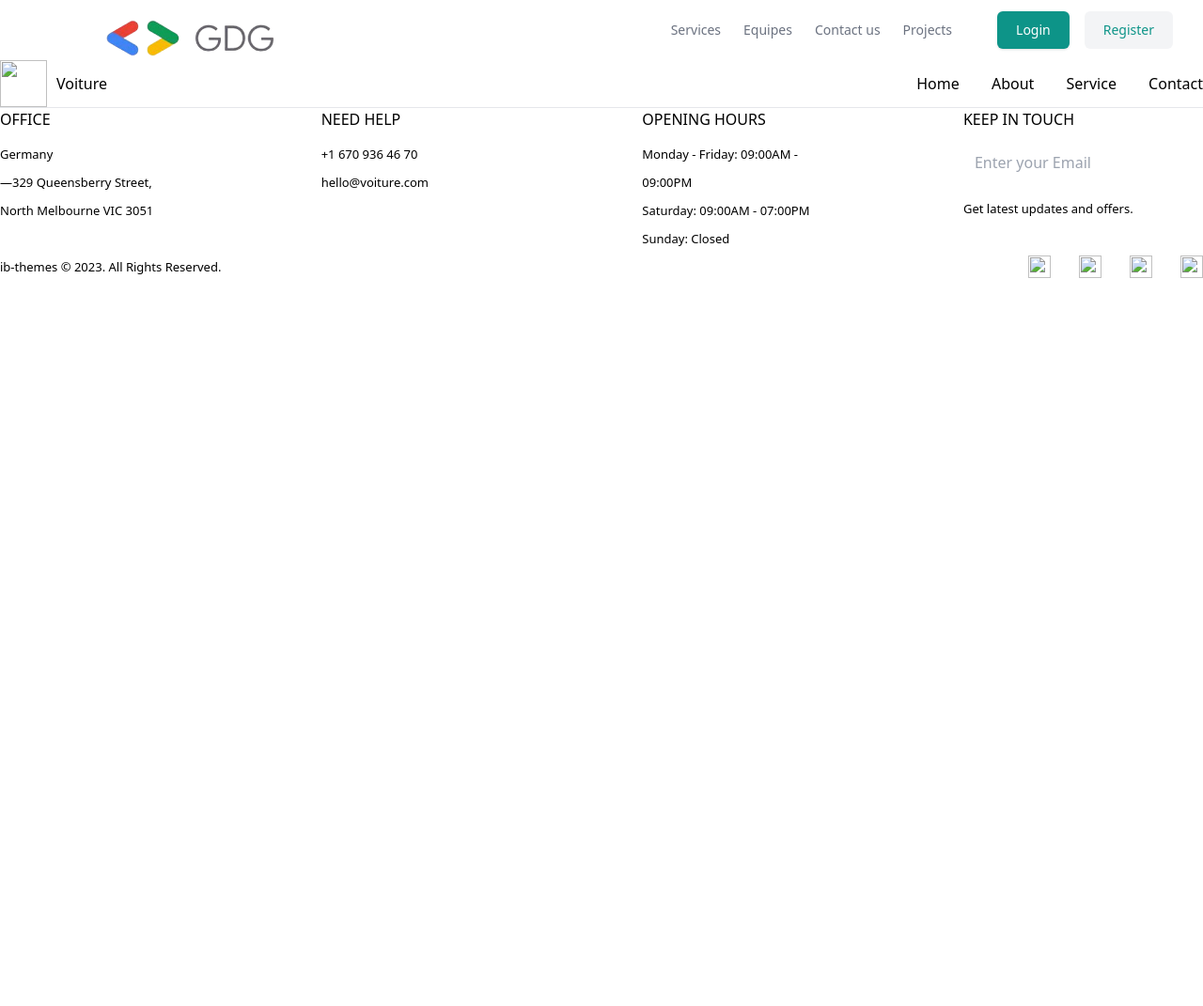
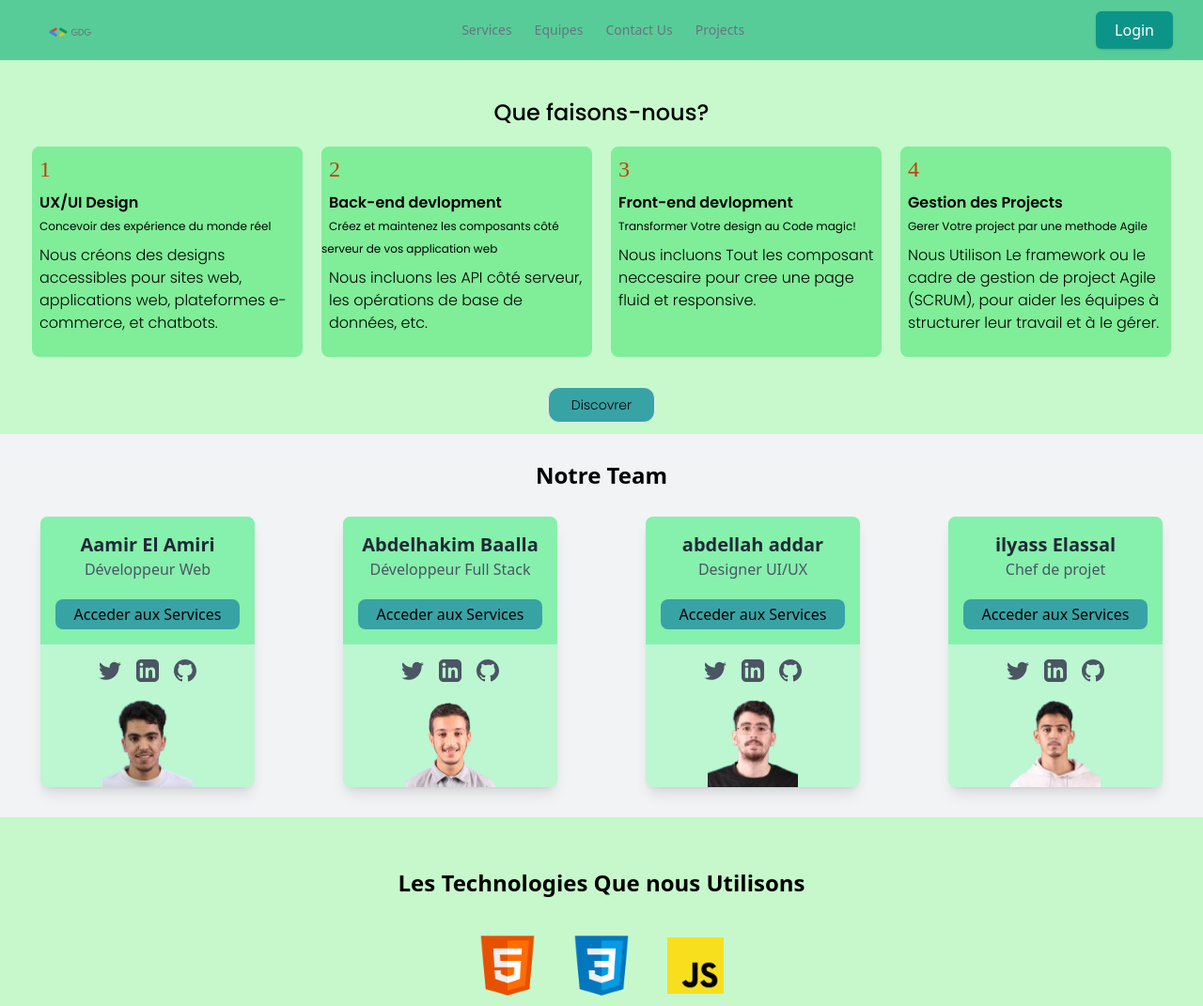
Before and after one commit to ISTIFANO/TeamFolio-by-Pixel-Warriors, a website: page index.html in a window 1280 px wide. Shown: the top 1071 px of the page at 94% size. Before the commit the page ends 800 px from the top, so only its background shows below. Drawn offline with nearby package versions, Linux system fonts and the light colour scheme; files whose address does not match are found by name.

Commit message:
add the home page like a services page

```diff
--- a/index.html
+++ b/index.html
@@ -1,98 +1,99 @@
-<!doctype html>
-<html>
+<!DOCTYPE html>
+<html lang="en">
 <head>
     <meta charset="UTF-8">
     <meta name="viewport" content="width=device-width, initial-scale=1.0">
-  <link href="./src/output.css" rel="stylesheet">
-  <link rel="stylesheet" href="./assests/css/style.css">
+    <title>Services</title>
+    <link rel="preconnect" href="https://fonts.googleapis.com">
+    <link rel="preconnect" href="https://fonts.gstatic.com" crossorigin>
+    <link href="https://fonts.googleapis.com/css2?family=DM+Sans:ital,opsz,wght@0,9..40,100..1000;1,9..40,100..1000&family=Poppins:ital,wght@0,100;0,200;0,300;0,400;0,500;0,600;0,700;0,800;0,900;1,100;1,200;1,300;1,400;1,500;1,600;1,700;1,800;1,900&display=swap" rel="stylesheet">
     <script src="https://cdn.tailwindcss.com"></script>
-
-  <!-- <link href="./pages/" rel="stylesheet"> -->
-
+    <link rel="stylesheet" href="../assests/css/style.css">
 </head>
 <body>
-  <header class="bg-white w-screen  ">
+    <!--Navbar -->
+    <header class="w-full bg-[#57CC99]">
         <div class="mx-auto max-w-screen-xl px-4 sm:px-6 lg:px-8">
             <div class="flex h-16 items-center justify-between">
-        <div class="flex-1 md:flex md:items-center md:gap-12">
-          <a class="block text-teal-600" href="#">
+                <a class="text-teal-600" href="#">
                     <span class="sr-only">Home</span>
-            <img src="./assests/OIP-removebg-preview.png" class="h-48" alt="" srcset="">
+                    <img src="../assests/images/OIP-removebg-preview.png" class="h-12" alt="Logo">
                 </a>
+                <nav class="hidden md:flex items-center gap-6 text-sm">
+                    <a class="text-gray-500 transition hover:text-gray-700" href="#main">Services</a>
+                    <a class="text-gray-500 transition hover:text-gray-700" href="pages/Team.html" target="_blank">Equipes</a>
+                    <a class="text-gray-500 transition hover:text-gray-700" href="pages/contact.html" target="_blank">Contact Us</a>
+                    <a class="text-gray-500 transition hover:text-gray-700" href="pages/project.html" target="_blank">Projects</a>
+                </nav>
+                <div class="hidden sm:flex items-center gap-4">
+                    <a class="bg-teal-600 text-white px-5 py-2 rounded-md shadow" href="#">Login</a>
                 </div>
-
-        <div class="md:flex md:items-center md:gap-12">
-          <nav aria-label="Global" class="hidden md:block">
-            <ul class="flex items-center gap-6 text-sm">
-              <li>
-                <a class="text-gray-500 transition hover:text-gray-500/75" href="#"> Services </a>
-              </li>
-
-              <li>
-                <a class="text-gray-500 transition hover:text-gray-500/75" href="#"> Equipes </a>
-              </li>
-
-              <li>
-                <a class="text-gray-500 transition hover:text-gray-500/75" href="#"> Contact us  </a>
-              </li>
-
-              <li>
-                <a class="text-gray-500 transition hover:text-gray-500/75" href="#"> Projects </a>
-              </li>
-
-
-            </ul>
-          </nav>
-
-          <div class="flex items-center gap-4">
-            <div class="sm:flex sm:gap-4">
-              <a
-                class="rounded-md bg-teal-600 px-5 py-2.5 text-sm font-medium text-white shadow"
-                href="#"
-              >
-                Login
-              </a>
-
-              <div class="hidden sm:flex">
-                <a
-                  class="rounded-md bg-gray-100 px-5 py-2.5 text-sm font-medium text-teal-600"
-                  href="#"
-                >
-                  Register
-                </a>
-              </div>
-            </div>
-
-            <div class="block md:hidden">
-              <button class="rounded bg-gray-100 p-2 text-gray-600 transition hover:text-gray-600/75">
-                <svg
-                  xmlns="http://www.w3.org/2000/svg"
-                  class="size-5"
-                  fill="none"
-                  viewBox="0 0 24 24"
-                  stroke="currentColor"
-                  stroke-width="2"
-                >
+                <button class="block md:hidden p-2 rounded bg-gray-100 text-gray-600">
+                    <svg xmlns="http://www.w3.org/2000/svg" class="h-6 w-6" fill="none" viewBox="0 0 24 24"
+                        stroke="currentColor" stroke-width="2">
                         <path stroke-linecap="round" stroke-linejoin="round" d="M4 6h16M4 12h16M4 18h16" />
                     </svg>
                 </button>
             </div>
         </div>
+    </header>
+    <!--main section -->
+    <main id="main">
+
+        <section id="all-que-faison-nous" class="bg-[#C7F9CC] font-[poppins] ">
+            <h1 class="font-medium pt-10 text-center text-2xl">Que faisons-nous?</h1>
+            <div id="service-gl-crd">
+                <div class="flex flex-wrap gap-5 justify-center mt-5" id="glb-servc">
+                    <!--import data from json -->
                 </div>
             </div>
+            <div class="flex justify-center p-8 pb-3">
+                <a href="pages/Team.html" target="_blank"><button class="border bg-[#38A3A5] pt-2 pb-2 pl-6 pr-6 rounded-xl text-sm font-light">Discovrer</button></a>
             </div>
-  </header>
+        </section>
+
+        <h1 id="notre-team-header" class="font-semibold text-2xl text-center pt-7 bg-[#f2f3f5] pb-7">Notre Team</h1>
+        <section class="flex flex-wrap justify-center items-center gap-2 bg-[#f2f3f5] pb-8" id="notre-team">
+
+    </section>
+        <!-- <section id="all-notre-team" class="bg-[#F5E7DC]">
+            <h1 id="notre-team-header" class="font-semibold text-2xl text-center pt-7 bg-white pb-7">Notre Team</h1>
+            <div id="members-pictures" class="flex gap-4 justify-center p-4">
+                <figure><img src="../assests/images/Abdelhakim-picture.jpg" alt="Abdelhakim Baalla" width="93px" class="rounded-tl-xl rounded-br-xl"></figure>
+                <figure><img src="../assests/images/addar-picture.jpg" alt="Abdellah addar" class="rounded-tl-xl rounded-br-xl"></figure>
+                <figure><img src="../assests/images/aamir-picture.jpg" alt="aamir el amiri" class="rounded-tl-xl rounded-br-xl"></figure>
+                <figure><img src="../assests/images/ilyass-picture.jpg" alt="ilyass el assal" class="rounded-tl-xl rounded-br-xl"></figure>
+            </div>
+        </section> -->
+        <section id="all-les-technologies-utilise" class="bg-[#C7F8CC] h-96 flex flex-col justify-center">
+            <h1 class="font-semibold text-center pt-2 text-2xl">Les Technologies Que nous Utilisons</h1>
+            <div>
+                <div class="flex gap-5 justify-center mt-8 flex-wrap">
+                    <img src="assests/images/html.png" alt="" class="w-20">
+                    <img src="assests/images/css.png" alt="" class="w-20">
+                    <img src="assests/images/javascript.png" alt="" class="w-20">
+                </div>
+                <div class="flex gap-5 justify-center mt-8 flex-wrap">
+                    <img src="assests/images/java.png" alt="" class="w-20">
+                    <img src="assests/images/php.png" alt="" class="w-20">
+                    <img src="assests/images/Tailwind.png" alt="" class="w-20">
+                </div>
+            </div>
+
+        </section>
+    </main>
+    <!--Footer -->
     <footer>
         <div class="footer-firstElement">
             <div class="logo">
-            <img src="../Gestion/assets/icons/ICON.png" alt="">
-            <h2>Voiture</h2>
+                <img src="assests/images/OIP-removebg-preview.png" alt="Logo">
+                <h2>DevConnect</h2>
             </div>
             <ul>
-            <li><a href="">Home</a></li>
-            <li><a href="">About</a></li>
-            <li><a href="">Service</a></li>
-            <li><a style="padding-right: 0px;" href="">Contact</a></li>
+                <li><a href="">Services</a></li>
+                <li><a href="">Equipes</a></li>
+                <li><a href="">Projects</a></li>
+                <li><a style="padding-right: 0px;" href="">Contact Us</a></li>
             </ul>
         </div>
         <hr>
@@ -100,11 +101,11 @@
             <div class="secondElement">
                 <div class="office footer-item">
                     <h5>OFFICE</h5>
-                <p>Germany <br>—329 Queensberry Street, <br>North Melbourne VIC 3051</p>
+                    <p>Youcode,Maroc 132, hay-al-code</p>
                 </div>
                 <div class="need-help footer-item">
                     <h5>NEED HELP</h5>
-                <p>+1 670 936 46 70<br>hello@voiture.com</p>
+                    <p>+1 670 936 46 70<br>support.devconnect@gmail.com</p>
                 </div>
                 <div class="opening-hours footer-item">
                     <h5>OPENING HOURS</h5>
@@ -117,15 +118,18 @@
                 </div>
             </div>
             <div class="thirdElement">
-            <p>ib-themes © 2023. All Rights Reserved.</p>
+                <p>DevConnect © 2024. All Rights Reserved.</p>
                 <div class="footer-thirdElement-icons">
-                <img class="footer-thirdElement-icon" src="../Gestion/assets/icons/Facebook Blanc.png" alt="">
-                <img class="footer-thirdElement-icon" src="../Gestion/assets/icons/Insta Blanc.png" alt="">
-                <img class="footer-thirdElement-icon" src="../Gestion/assets/icons/Twitter Blanc.png" alt="">
-                <img class="footer-thirdElement-icon" src="../Gestion/assets/icons/Linked in Blanc.png" alt="">
+                    <img class="footer-thirdElement-icon" src="assests/images/facebook.png" alt="">
+                    <img class="footer-thirdElement-icon" src="assests/images/youtube.png" alt="">
+                    <img class="footer-thirdElement-icon" src="assests/images/instagram.png" alt="">
+                    <img class="footer-thirdElement-icon" src="assests/images/linkedin.png" alt="">
                 </div>
             </div>
         </div>
     </footer>
+
+    <!--JavaScript File -->
+    <script src="src/scripts/service_home.js"></script>
 </body>
 </html>
```
Lines whose indentation alone changed are shown as unchanged.
